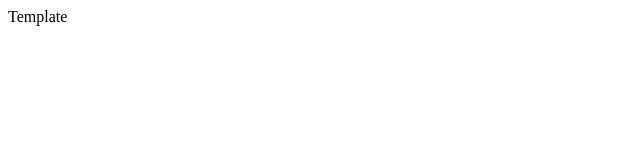
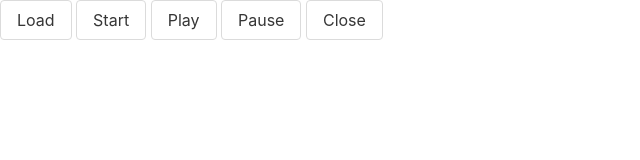
Before and after one commit to ivan-panchenko1992/player__task, a website built with Parcel: page docs/index.html in a window 1280 px wide. Shown: the whole page, without its empty margins (0-640 px from the left). Built offline with nearby package versions, Linux system fonts and the light colour scheme.

Commit message:
build project

```diff
--- a/docs/index.html
+++ b/docs/index.html
@@ -1 +1 @@
-<!DOCTYPE html><html lang="en"><head><meta charset="UTF-8"><meta http-equiv="X-UA-Compatible" content="IE=edge"><meta name="viewport" content="width=device-width, initial-scale=1.0"><title>Add document title</title><link rel="stylesheet" href="styles.3a1fc8f2.css"><script src="main.f84e1103.js"></script></head><body> Template </body></html>
+<!DOCTYPE html><html lang="en"><head><meta charset="UTF-8"><meta http-equiv="X-UA-Compatible" content="IE=edge"><meta name="viewport" content="width=device-width, initial-scale=1.0"><title>Player__task</title><link rel="stylesheet" href="https://cdn.jsdelivr.net/npm/bulma@0.9.2/css/bulma.min.css"><link rel="stylesheet" href="styles.16b46be9.css"></head><body> <div class="button-container"> <button id="load" class="button button-gap">Load</button> <button id="start" class="button button-gap">Start</button> <button id="play" class="button button-gap">Play</button> <button id="pause" class="button button-gap">Pause</button> <button id="close" class="button button-gap">Close</button> </div> <div id="video-box" class="video-container"></div> <script type="text/javascript" src="main.4c4c55cb.js"></script> </body></html>
--- a/package.json
+++ b/package.json
@@ -1,6 +1,6 @@
 {
   "name": "player__task",
-  "homepage": "http://ivan-panchenko1992.github.io/player__task"
+  "homepage": "http://ivan-panchenko1992.github.io/player__task",
   "version": "1.0.0",
   "description": "Player",
   "main": "src/index.html",
@@ -34,7 +34,6 @@
   "bugs": {
     "url": "https://github.com/ivan-panchenko1992/JS-template/issues"
   },
-  "homepage": "https://github.com/ivan-panchenko1992/JS-template#readme",
   "devDependencies": {
     "@typescript-eslint/eslint-plugin": "^4.22.0",
     "@typescript-eslint/parser": "^4.22.0",
@@ -47,6 +46,7 @@
     "eslint": "^7.24.0",
     "eslint-config-airbnb-base": "^14.2.1",
     "eslint-plugin-import": "^2.22.1",
+    "gh-pages": "^3.1.0",
     "husky": "^6.0.0",
     "parcel-bundler": "^1.12.5",
     "sass": "^1.32.10",
```
Also changed, not shown: 9 other files.
